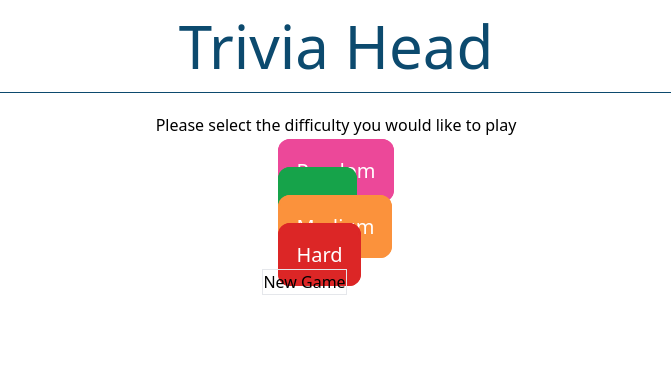
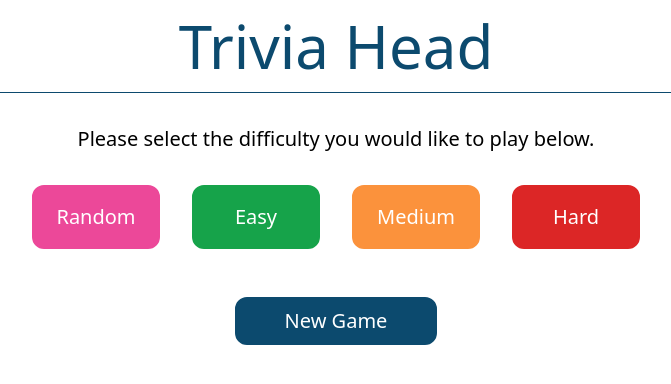
Before and after one commit to Max-Cossart/trivia-ui, a React (Vite) app: page /new in a window 1280 px wide. Shown: the top 384 px of the page, without its empty margins (304-975 px from the left). Built offline with nearby package versions, Linux system fonts and the light colour scheme.

Commit message:
adds functionality for selecting game difficulty, styling finished, changes to button so a game cannot be started without selecting a difficulty

```diff
--- a/src/pages/Game/Game.tsx
+++ b/src/pages/Game/Game.tsx
@@ -8,37 +8,49 @@ const NewGame = () => {
   const {
     register,
     handleSubmit,
-    formState: { errors },
+    watch,
+    formState: {},
   } = useForm();
+  const watchDifficulty = watch("difficulty", false);
 
   const formSubmit = async (data: any) => {
     setQuestions(await fetchQuestions(data.difficulty));
   };
 
+  const handleChange = () => {
+    console.log("hello");
+  };
+
   useEffect(() => {
     console.log(questions);
-  }, [questions]);
+  }, [, questions]);
 
   return (
     <div className="flex items-center flex-col">
-      <p className="m-5">Please select the difficulty you would like to play</p>
-      <form onSubmit={handleSubmit((data) => formSubmit(data))}>
-        <div className="">
+      <p className="m-8 text-xl">
+        Please select the difficulty you would like to play below.
+      </p>
+      <form
+        onSubmit={handleSubmit((data) => formSubmit(data))}
+        className="flex flex-col items-center"
+      >
+        <div className="flex">
+          <div className="w-32 mx-4">
             <input
               className="sr-only peer"
               id="random"
-            value=""
+              value="random"
               type="radio"
               {...register("difficulty")}
             />
             <label
-            className="m-4 p-4 text-xl text-white border-2 border-pink-500 bg-pink-500 rounded-xl transition-all ease hover:border-black duration-200 peer-checked:border-black "
+              className="p-4 text-xl text-white border-2 border-pink-500 bg-pink-500 rounded-xl transition-all ease flex justify-center hover:border-black cursor-pointer duration-200 peer-checked:border-black "
               htmlFor="random"
             >
               Random
             </label>
           </div>
-        <div>
+          <div className="w-32 mx-4">
             <input
               className="sr-only peer"
               id="easy"
@@ -48,12 +60,12 @@ const NewGame = () => {
             />
             <label
               htmlFor="easy"
-            className="m-4 p-4 text-xl text-white border-2 border-green-600 bg-green-600 rounded-xl transition-all ease  hover:border-black duration-200 peer-checked:border-black"
+              className="p-4 text-xl text-white border-2 border-green-600 bg-green-600 rounded-xl transition-all ease flex justify-center hover:border-black duration-200 peer-checked:border-black"
             >
-            easy
+              Easy
             </label>
           </div>
-        <div>
+          <div className="w-32 mx-4">
             <input
               className="sr-only peer"
               id="medium"
@@ -62,13 +74,13 @@ const NewGame = () => {
               {...register("difficulty")}
             />
             <label
-            className="m-4 p-4 text-xl text-white border-2 border-orange-400 bg-orange-400 rounded-xl transition-all ease  hover:border-black duration-200 peer-checked:border-black"
+              className="p-4 text-xl text-white border-2 border-orange-400 bg-orange-400 rounded-xl transition-all ease flex justify-center hover:border-black duration-200 peer-checked:border-black"
               htmlFor="medium"
             >
               Medium
             </label>
           </div>
-        <div>
+          <div className="w-32 mx-4">
             <input
               className="sr-only peer"
               id="hard"
@@ -77,27 +89,25 @@ const NewGame = () => {
               {...register("difficulty")}
             />
             <label
-            className="m-4 p-4 text-xl text-white border-2 border-red-600 bg-red-600 rounded-xl transition-all ease  hover:border-black duration-200 peer-checked:border-black"
+              className="p-4 text-xl text-white border-2 border-red-600 bg-red-600 rounded-xl transition-all ease flex justify-center hover:border-black duration-200 peer-checked:border-black"
               htmlFor="hard"
             >
               Hard
             </label>
           </div>
-        <button className="border" type="submit">
+        </div>
+        {!watchDifficulty ? (
+          <div className="mt-12 py-2 px-12 border-2 border-sky-900 rounded-xl bg-sky-900 text-white text-xl hover:border-black cursor-not-allowed ">
+            New Game
+          </div>
+        ) : (
+          <button
+            className="mt-12 py-2 px-12 border-2 border-sky-900 rounded-xl bg-sky-900 text-white text-xl hover:border-black cursor-pointer "
+            type="submit"
+          >
             New Game
           </button>
-        {/* {questions.map((question) => (
-          <>
-            <p>{question.question}</p>
-            <p>{question.correct_answer}</p>
-            {question.incorrect_answers.map((item) => (
-              <>
-                <p>item</p>
-                <p>{item}</p>
-              </>
-            ))}
-          </>
-        ))} */}
+        )}
       </form>
     </div>
   );
--- a/src/services/trivia-services.ts
+++ b/src/services/trivia-services.ts
@@ -1,5 +1,5 @@
 export const fetchQuestions = async (difficulty: any) => {
-  if (difficulty == "") {
+  if (difficulty == "random") {
     const response = await fetch("https://opentdb.com/api.php?amount=10");
     const data = await response.json();
     console.log(data.results);
```
Lines whose indentation alone changed are shown as unchanged.
